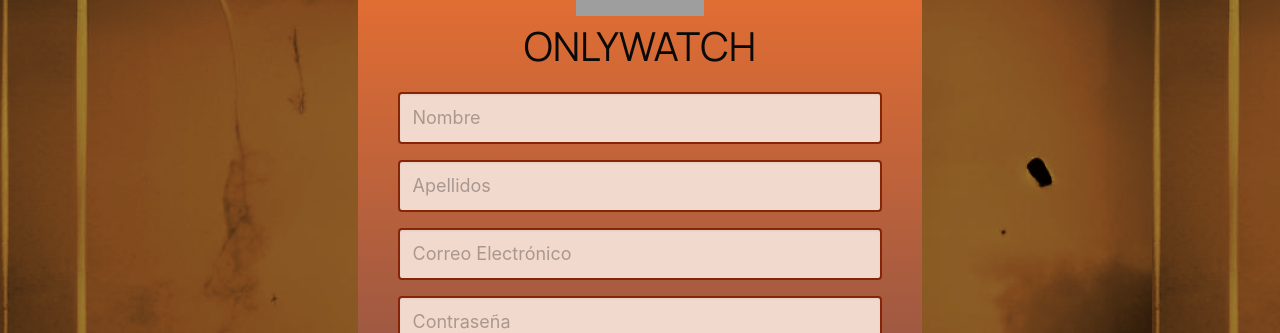
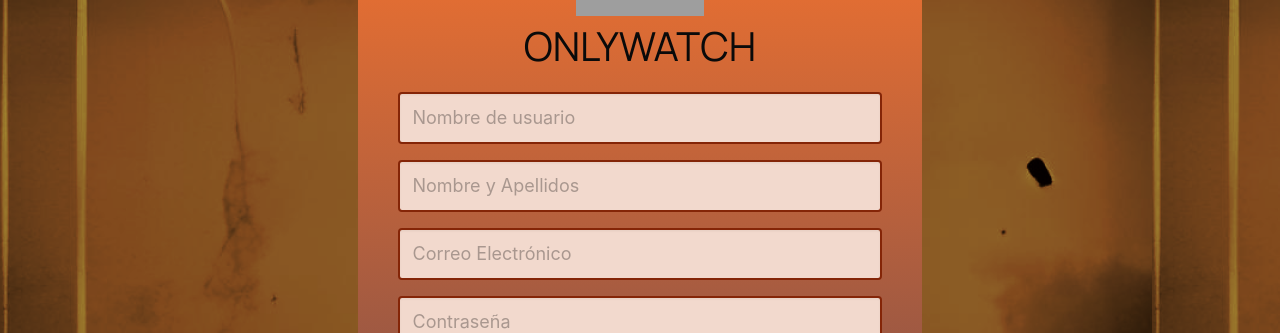
Before and after one commit to AntoniooNogues/ONLYWATCH, a Django app: page /register/ in a window 1280 px wide. Shown: the part 443-776 px from the top of the page. Run offline with Django 4.2, Linux system fonts and the light colour scheme; some libraries are stand-ins or nearby versions; grey boxes are pictures that could not be loaded.

Commit message:
actualizar register.html

```diff
--- a/templates/register.html
+++ b/templates/register.html
@@ -42,10 +42,10 @@
                   <div class="content">
                     <form action="" class="mt-4 ml-4 mr-4">
                       <div class="field mb-4">
-                          <input type="text" name="nombre" id="nombre" placeholder="Nombre" class="input" required>
+                          <input type="text" name="username" id="username" placeholder="Nombre de usuario" class="input" required>
                       </div>
                         <div class="field mb-4">
-                          <input type="text" name="apellidos" id="apellidos" placeholder="Apellidos" class="input" required>
+                          <input type="text" name="nombre_completo" id="nombre_completo" placeholder="Nombre y Apellidos" class="input" required>
                       </div>
                         <div class="field mb-4">
                           <input type="email" name="email" id="email" placeholder="Correo Electrónico" class="input" required>
```
